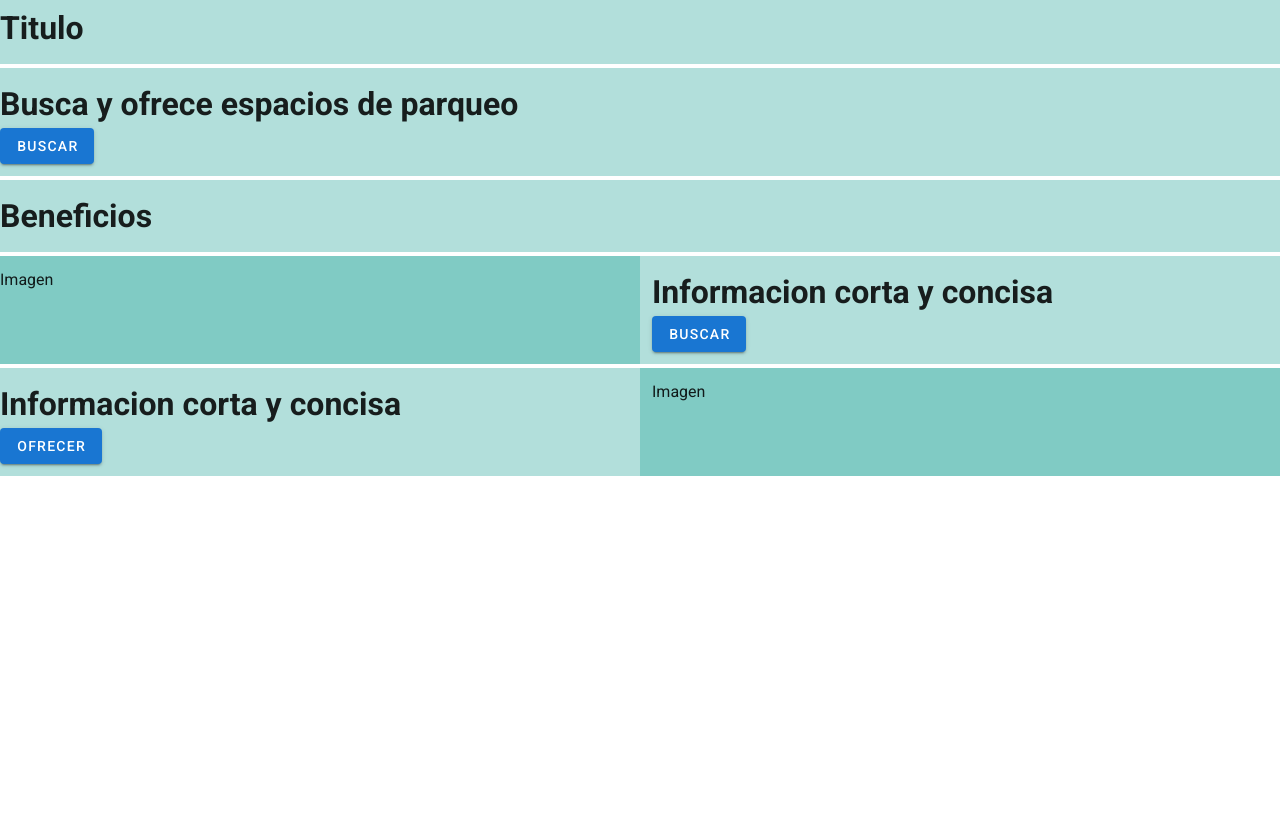
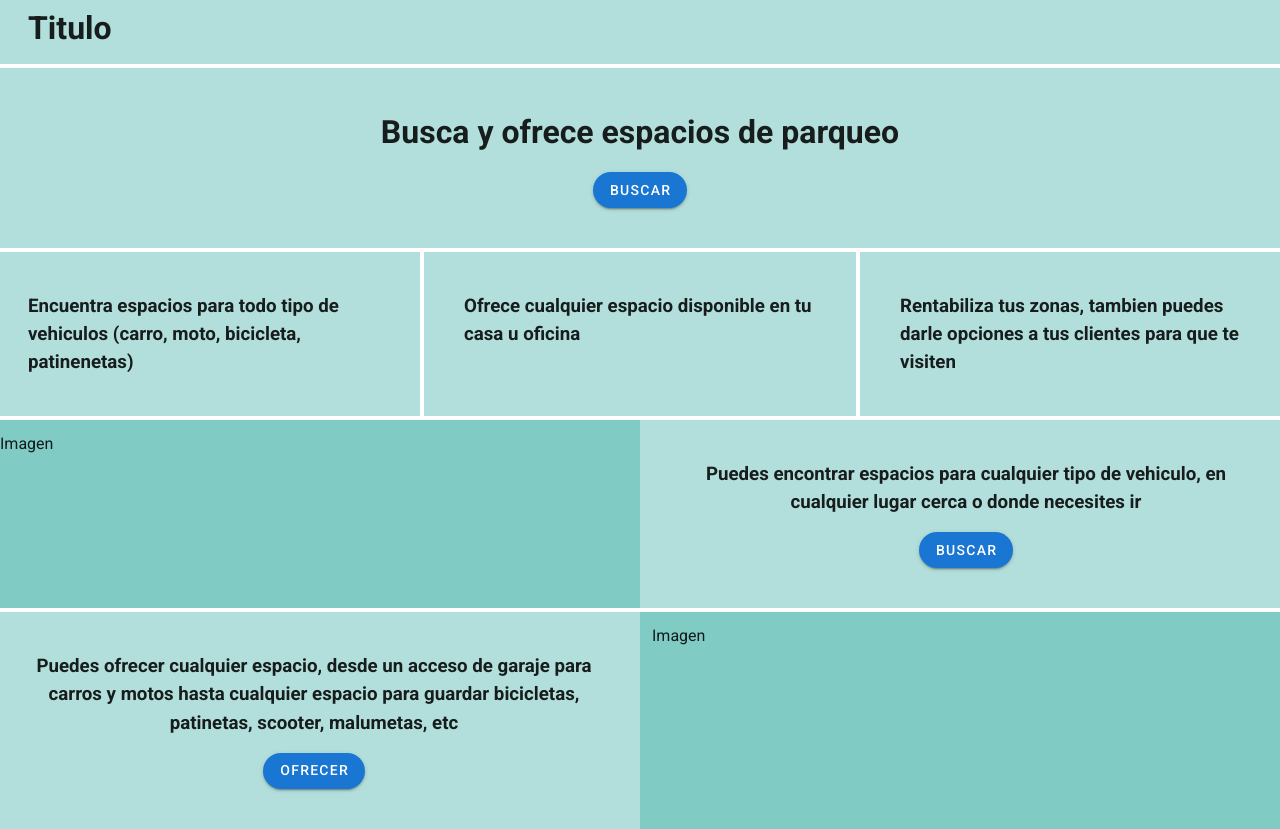
Before and after one commit to Anunnnaki/zippfront, a Nuxt app: page / in a window 1280 px wide. Before the commit the page ends 800 px from the top, so only its background shows below. Built offline with nearby package versions, Linux system fonts and the light colour scheme.

Commit message:
style: True integrated content

```diff
--- a/components/Button.vue
+++ b/components/Button.vue
@@ -1,5 +1,10 @@
 <template>
-  <v-btn color="primary" @click="$emit('actionButton')" v-text="label" />
+  <v-btn
+    color="primary"
+    rounded
+    @click="$emit('actionButton')"
+    v-text="label"
+  />
 </template>
 
 <script>
--- a/pages/index.vue
+++ b/pages/index.vue
@@ -1,34 +1,57 @@
 <template>
   <v-row>
     <!-- Titulo -->
-    <v-col cols="12" class="teal lighten-4 mt-1">
+    <v-col cols="12" class="teal lighten-4 mt-1 px-10">
       <h1>Titulo</h1>
     </v-col>
     <!-- Busca y ofrece espacios de parqueo -->
-    <v-col cols="12" class="teal lighten-4 mt-1">
+    <v-col cols="12" class="text-center teal lighten-4 mt-1 pa-10">
       <h1>Busca y ofrece espacios de parqueo</h1>
-      <Button @actionButton="actionButton" label="Buscar" />
+      <Button @actionButton="actionButton" label="Buscar" class="mt-4" />
     </v-col>
     <!-- Beneficios -->
-    <v-col cols="12" class="teal lighten-4 mt-1">
-      <h1>Beneficios</h1>
-    </v-col>
-    <!-- Informacion corta y concisa -->
-    <v-col cols="12" class="teal lighten-4 mt-1">
+    <v-col cols="12" class="mt-1">
       <v-row>
-        <v-col cols="6" class="teal lighten-3"> Imagen </v-col>
-        <v-col cols="6">
-          <h1>Informacion corta y concisa</h1>
-          <Button @actionButton="actionButton" label="Buscar" />
+        <v-col class="teal lighten-4 pa-10">
+          <h3>
+            Encuentra espacios para todo tipo de vehiculos (carro, moto,
+            bicicleta, patinenetas)
+          </h3>
+        </v-col>
+        <v-col class="mx-1 teal lighten-4 pa-10">
+          <h3>Ofrece cualquier espacio disponible en tu casa u oficina</h3>
+        </v-col>
+        <v-col class="teal lighten-4 pa-10">
+          <h3>
+            Rentabiliza tus zonas, tambien puedes darle opciones a tus clientes
+            para que te visiten
+          </h3>
         </v-col>
       </v-row>
     </v-col>
     <!-- Informacion corta y concisa -->
     <v-col cols="12" class="teal lighten-4 mt-1">
       <v-row>
-        <v-col cols="6">
-          <h1>Informacion corta y concisa</h1>
-          <Button @actionButton="actionButton" label="Ofrecer" />
+        <v-col cols="6" class="teal lighten-3"> Imagen </v-col>
+        <v-col cols="6" class="text-center pa-10">
+          <h3>
+            Puedes encontrar espacios para cualquier tipo de vehiculo, en
+            cualquier lugar cerca o donde necesites ir
+          </h3>
+          <Button @actionButton="actionButton" label="Buscar" class="mt-4" />
+        </v-col>
+      </v-row>
+    </v-col>
+    <!-- Informacion corta y concisa -->
+    <v-col cols="12" class="teal lighten-4 mt-1">
+      <v-row>
+        <v-col cols="6" class="text-center pa-10">
+          <h3>
+            Puedes ofrecer cualquier espacio, desde un acceso de garaje para
+            carros y motos hasta cualquier espacio para guardar bicicletas,
+            patinetas, scooter, malumetas, etc
+          </h3>
+          <Button @actionButton="actionButton" label="Ofrecer" class="mt-4" />
         </v-col>
         <v-col cols="6" class="teal lighten-3"> Imagen </v-col>
       </v-row>
```
